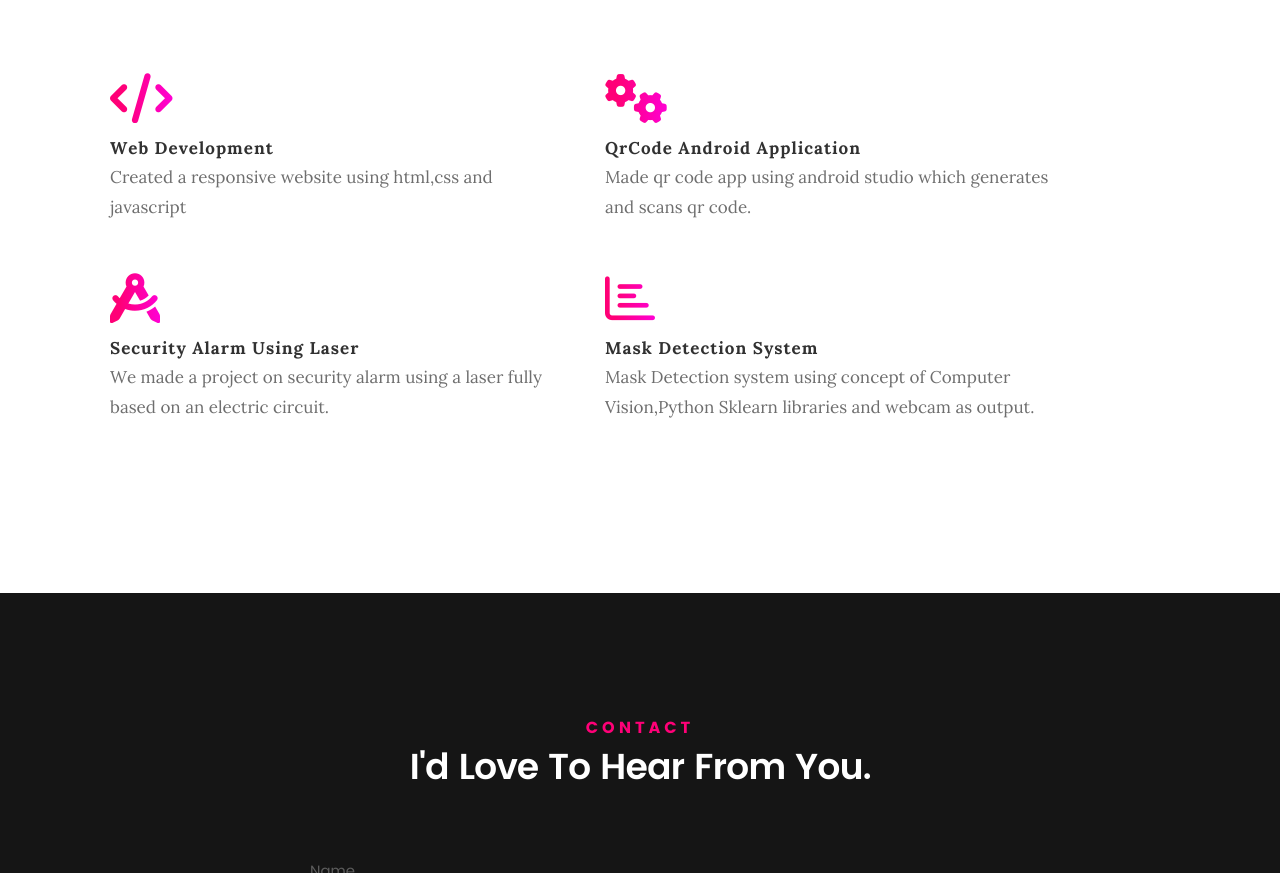
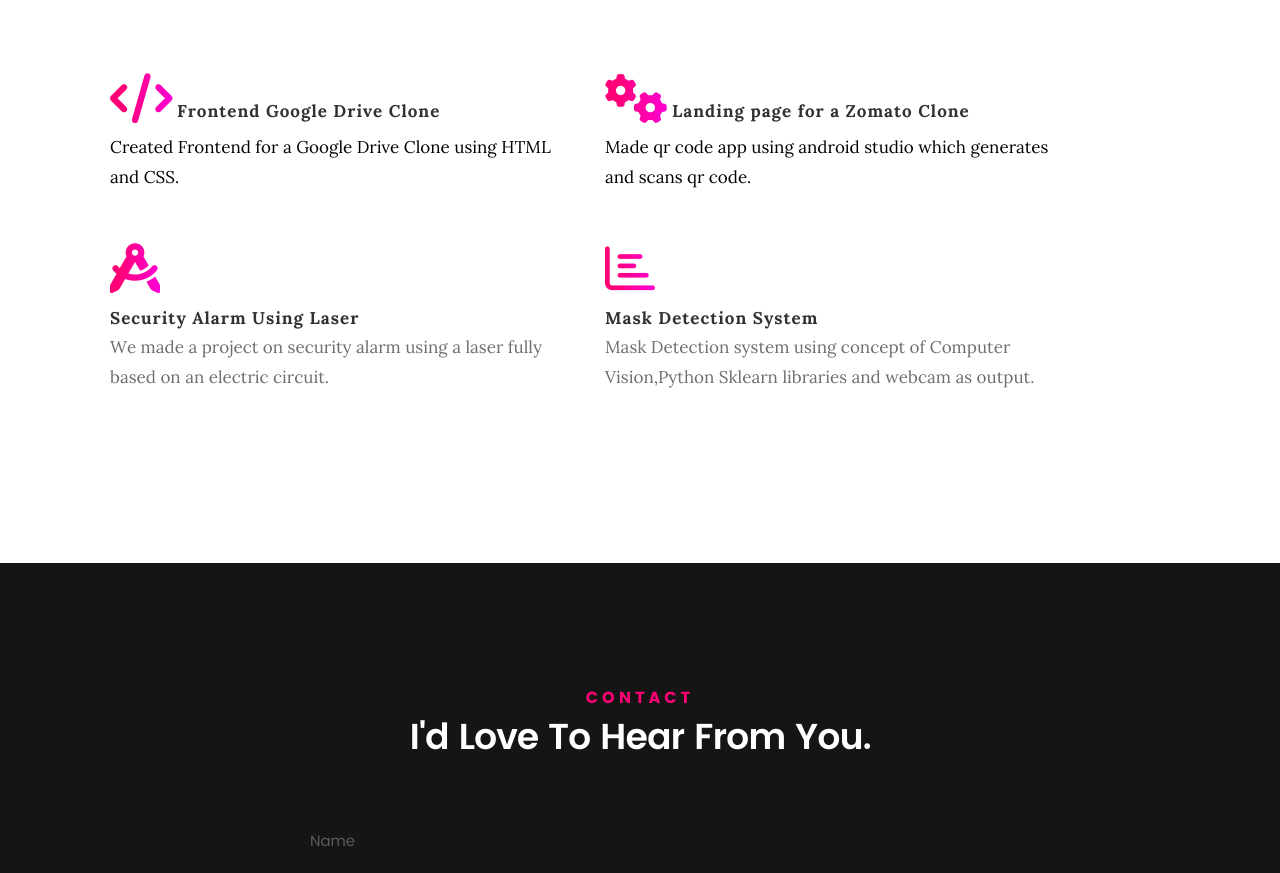
Before and after one commit to SridharSolaris/My-Resume, a plain HTML site: page index.html in a window 1280 px wide. Shown: the part 3518-4391 px from the top of the page. Drawn offline with Linux system fonts and the light colour scheme; files whose address does not match are found by name.

Commit message:
Update index.html

```diff
--- a/index.html
+++ b/index.html
@@ -341,14 +341,16 @@
 
 			<div class="projects-box-container">
 				<div class="projects-box" data-aos="fade-up">
+					<a href="https://codesandbox.io/s/google-drive-clone-01x1su">
 					<i class="fas fa-code" aria-hidden="true"></i>
-					<strong>Web Development</strong>
-					<p>Created a responsive website using html,css and javascript</p>
+					<strong>Frontend Google Drive Clone</strong>
+					<p>Created Frontend for a Google Drive Clone using HTML and CSS.</p></a>
 				</div>
 				<div class="projects-box" data-aos="fade-up">
+					<a href="https://sridharsolaris.github.io/Zomato-Webpage/">
 					<i class="fas fa-cogs" aria-hidden="true"></i>
-					<strong>QrCode Android Application</strong>
-					<p>Made qr code app using android studio which generates and scans qr code.</p>
+					<strong>Landing page for a Zomato Clone</strong>
+					<p>Made qr code app using android studio which generates and scans qr code.</p></a>
 				</div>
 				<div class="projects-box" data-aos="fade-up">
 					<i class="fas fa-drafting-compass" aria-hidden="true"></i>
```
